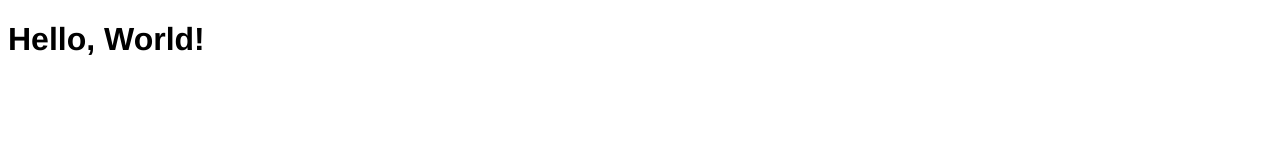
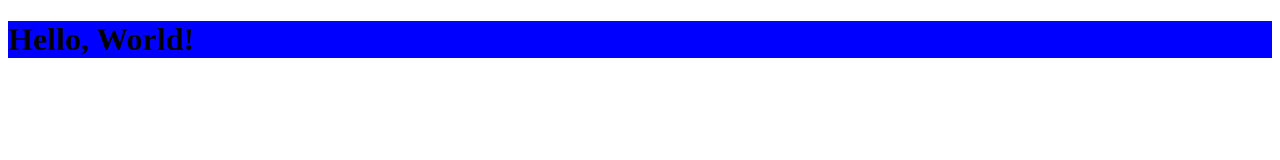
Before and after one commit to nishitagohel/TC-349, a plain HTML site: page week1/hello.html in a window 1280 px wide. Drawn offline with Linux system fonts and the light colour scheme.

Commit message:
Hello world

```diff
--- a/week1/hello.html
+++ b/week1/hello.html
@@ -4,7 +4,7 @@
 	<meta http-equiv="Content-type" content="text/html; charset=utf-8">
 	<title>Hello, World!</title>
 	<style type="text/css" media"screen">
-	h1 { font-family: Helvetica;}
+	h1 { background-color: blue;}
 	</style>
 </head>
 <body>
```
